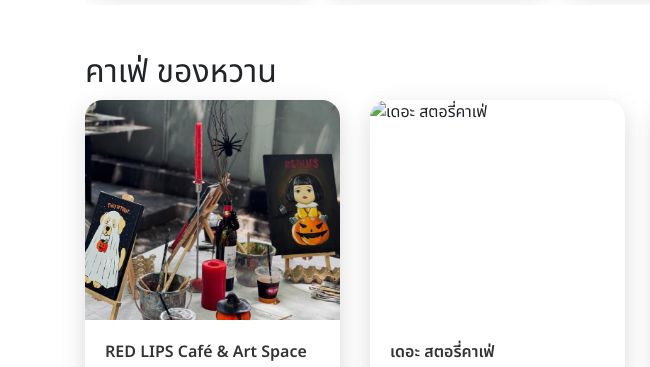
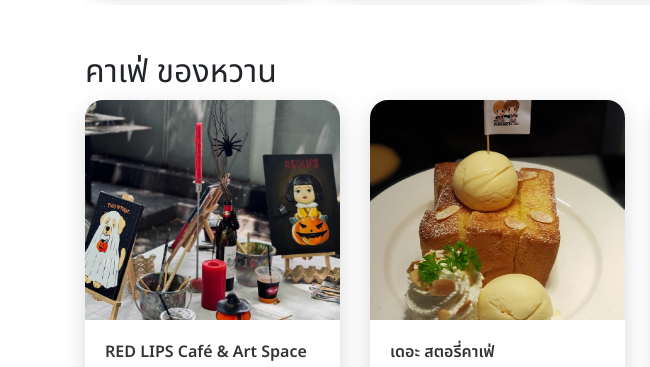
Before and after one commit to saharat1372-oss/K6Guidefinal, a plain HTML site: page index.html in a window 1280 px wide. Shown: the part 2266-2633 px from the top of the page, 0-650 px from the left. Drawn offline with nearby package versions, Linux system fonts and the light colour scheme; no server answers; grey boxes are pictures that could not be loaded.

Commit message:
Update index.html

```diff
--- a/index.html
+++ b/index.html
@@ -1112,7 +1112,7 @@
         <div class="col-6 col-md-6 col-lg-3 mb-4">
           <div class="card h-100" data-id="story cafe">
             <img
-              src="ของหวาน/5.เดอะ สตอรี่คาเฟ่/e165b8e7-0c5c-4227-9916-d8b97ebf5d6a.png"
+              src="ของหวาน/5.เดอะ สตอรี่คาเฟ่/491409087_1224444596350866_3114385019398875248_n.jpg"
               class="img-fluid"
               alt="เดอะ สตอรี่คาเฟ่"
             />
```
